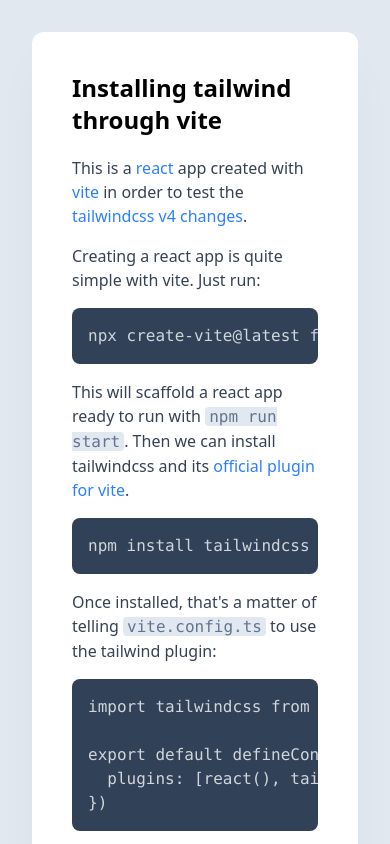
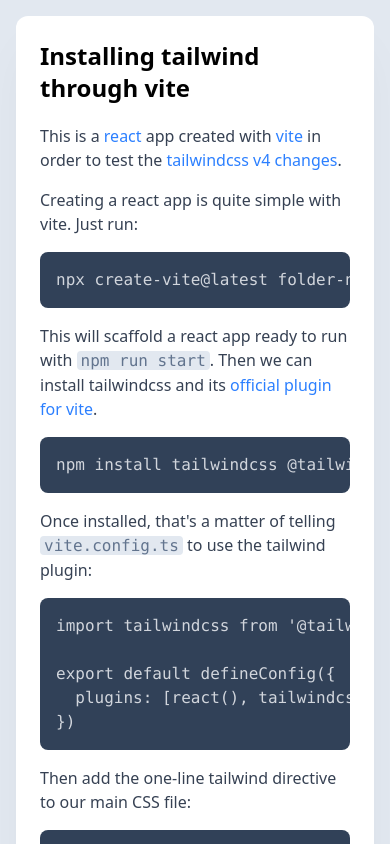
Before and after one commit to AdamRichard21st/tailwincss-v4-pdi, a React (Vite) app: page / in a window 390 px wide. Shown: the top 844 px of the page. Built offline with nearby package versions, Linux system fonts and the light colour scheme.

Commit message:
refactor: added better paddings for small screens

```diff
--- a/src/App.tsx
+++ b/src/App.tsx
@@ -17,7 +17,7 @@
 const App = () => {
   return (
     <div className='bg-slate-200 min-h-screen'>
-      <div className="container max-w-4xl space-y-8 p-8">
+      <div className="container max-w-4xl space-y-8 p-4 lg:p-8">
         <Lesson01/>
         <Lesson02/>
         <Lesson03/>
--- a/src/Components/Lesson/LessonBlock.tsx
+++ b/src/Components/Lesson/LessonBlock.tsx
@@ -1,6 +1,6 @@
 export default function LessonBlock(props: any) {
   return (
-    <div className="bg-white rounded-xl shadow-2xl/5 w-full p-10">
+    <div className="bg-white rounded-xl shadow-2xl/5 w-full p-6 lg:p-10">
       {props.children}
     </div>
   )
```
